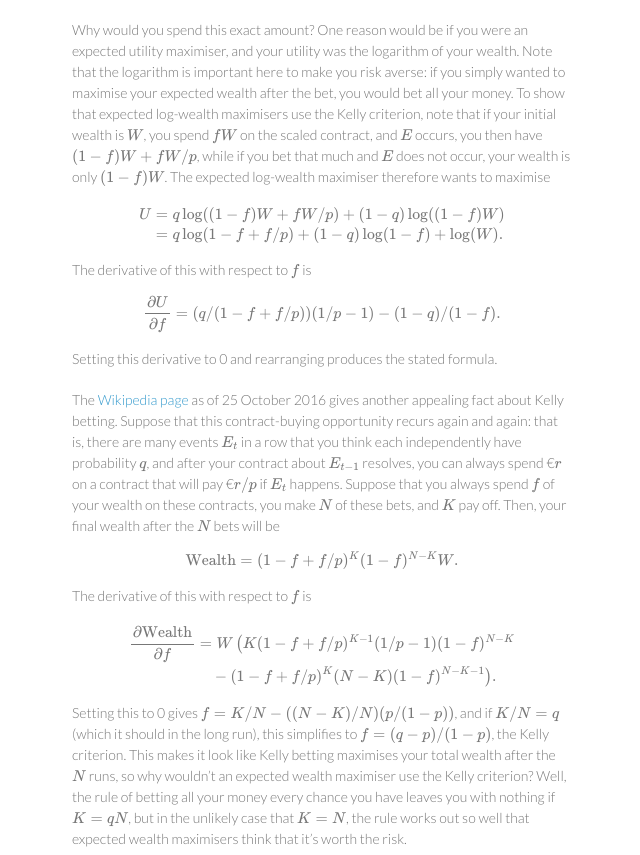
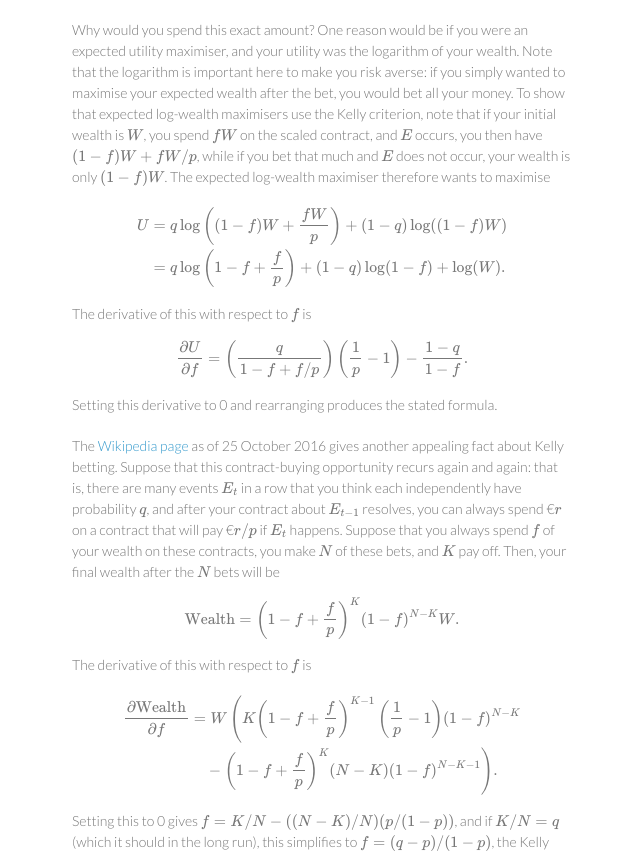
Before and after one commit to dfilan/dfilan.github.io, a Jekyll site: the page built from _posts/2016-11-18-kelly.md, in a window 1280 px wide and 1400 px high. Shown: the part 433-1288 px from the top of the window, without its empty margins (498-1138 px from the left). Built offline with Jekyll 4.4.1, drawn with Linux system fonts in a browser that asks for light colours; formulas are drawn with MathJax 3; some of the changed text lies outside the part shown.

Commit message:
more typesetting

```diff
--- a/_posts/2016-11-18-kelly.md
+++ b/_posts/2016-11-18-kelly.md
@@ -10,17 +10,17 @@ The Kelly criterion for betting tells you how much to wager when someone offers
 
 Why would you spend this exact amount? One reason would be if you were an expected utility maximiser, and your utility was the logarithm of your wealth. Note that the logarithm is important here to make you risk averse: if you simply wanted to maximise your expected wealth after the bet, you would bet all your money. To show that expected log-wealth maximisers use the Kelly criterion, note that if your initial wealth is $$W$$, you spend $$fW$$ on the scaled contract, and $$E$$ occurs, you then have $$(1-f)W + fW/p$$, while if you bet that much and $$E$$ does not occur, your wealth is only $$(1-f)W$$. The expected log-wealth maximiser therefore wants to maximise
 
-$$\begin{align} U &= q\log ((1-f)W + fW/p) + (1-q) \log ((1-f)W) \\ &= q \log(1 - f + f/p) + (1-q) \log (1-f) + \log (W)\text{.} \end{align}$$
+$$\begin{align} U &= q\log \left( (1-f)W + \frac{fW}{p} \right) + (1-q) \log ((1-f)W) \\ &= q \log \left(1 - f + \frac{f}{p} \right) + (1-q) \log (1-f) + \log (W)\text{.} \end{align}$$
 
 The derivative of this with respect to $$f$$ is
-$^$\frac{\partial U}{\partial f} = (q/(1-f + f/p))(1/p - 1) - (1-q)/(1-f)\text{.}$^$
+$^$\frac{\partial U}{\partial f} = \left( \frac{q}{1-f + f/p} \right) \left( \frac{1}{p} - 1 \right) - \frac{1-q}{1-f}\text{.}$^$
 Setting this derivative to 0 and rearranging produces the stated formula.
 
 The [Wikipedia page](https://en.wikipedia.org/w/index.php?title=Kelly_criterion&oldid=742759833#Proof) as of 25 October 2016 gives another appealing fact about Kelly betting. Suppose that this contract-buying opportunity recurs again and again: that is, there are many events $$E_t$$ in a row that you think each independently have probability $$q$$, and after your contract about $$E_{t-1}$$ resolves, you can always spend €$$r$$ on a contract that will pay €$$r/p$$ if $$E_t$$ happens. Suppose that you always spend $$f$$ of your wealth on these contracts, you make $$N$$ of these bets, and $$K$$ pay off. Then, your final wealth after the $$N$$ bets will be
-$^$\text{Wealth} = (1-f+f/p)^K (1-f)^{N-K} W \text{.}$^$
+$^$\text{Wealth} = \left(1-f+\frac{f}{p} \right)^K (1-f)^{N-K} W \text{.}$^$
 The derivative of this with respect to $$f$$ is
 
-$$\begin{align} \frac{\partial \text{Wealth}}{\partial f} &= W\left( K(1-f+f/p)^{K-1}(1/p - 1)(1-f)^{N-K} \right. \\ &\quad \left. {} - (1-f+f/p)^K (N-K)(1-f)^{N-K-1}\right) \text{.} \end{align}$$
+$$\begin{align} \frac{\partial \text{Wealth}}{\partial f} &= W\left( K \left(1-f+ \frac{f}{p} \right)^{K-1} \left(\frac{1}{p} - 1 \right)(1-f)^{N-K} \right. \\ &\quad \left. {} - \left(1-f+ \frac{f}{p} \right)^K (N-K)(1-f)^{N-K-1}\right) \text{.} \end{align}$$
 
 Setting this to 0 gives $$f = K/N - ((N-K)/N)(p/(1-p))$$, and if $$K/N = q$$ (which it should in the long run), this simplifies to $$f = (q-p)/(1-p)$$, the Kelly criterion. This makes it look like Kelly betting maximises your total wealth after the $$N$$ runs, so why wouldn't an expected wealth maximiser use the Kelly criterion? Well, the rule of betting all your money every chance you have leaves you with nothing if $$K = qN$$, but in the unlikely case that $$K = N$$, the rule works out so well that expected wealth maximisers think that it's worth the risk.
 
@@ -37,14 +37,14 @@ We should also clarify our assumptions about the traders. The participants are l
 Now that we know the market setup, we can derive the purchasing behaviour of the participants for a given market price. We will index market participants by $$i$$ and outcomes by $$j$$. We write $$p^m_j$$ for the market price of the contract that pays €1 if outcome $$j$$ occurs, $$p^i_j$$ for the probability that participant $$i$$ assigns to outcome $$j$$, and $$W^i$$ for the initial wealth of participant $$i$$.
 
 First of all, without loss of generality, we can assume that participant $$i$$ spends all of their wealth on contracts. This is because if they spend some money on all contracts, they are guaranteed some payoff, just as if they had saved some money. We can therefore write the amount that participant $$i$$ spends on contracts for outcome $$j$$ as $$W^i q^i_j$$, under the condition that $$\sum_j q^i_j = 1$$. Then, if outcome $$j$$ occurs, their posterior wealth will be $$W^i q^i_j / p^m_j$$. We can use the method of Lagrange multipliers to determine how much participant $$i$$ will bet on each outcome, by maximising
-$^$L(q^i, \lambda) = \sum_j p^i_j \log (W^i q^i_j / p^m_j) - \lambda ( \sum_j q^i_j - 1)\text{.}$^$
+$^$L(q^i, \lambda) = \sum_j p^i_j \log \left(\frac{W^i q^i_j}{p^m_j}\right) - \lambda \left( \sum_j q^i_j - 1\right)\text{.}$^$
 Taking partial derivatives,
 
-$$\begin{align}\partial L/\partial q^i_j &= p^i_j/q^i_j - \lambda \\ &= 0\text{,}\end{align}$$
+$$\begin{align}\frac{\partial L}{\partial q^i_j} &= \frac{p^i_j}{q^i_j} - \lambda \\ &= 0\text{,}\end{align}$$
 
 so $$q^i_j = p^i_j / \lambda$$, and
 
-$$\begin{align}\partial L/\partial \lambda &= \sum_j q^i_j - 1 \\ & = 0\text{,}\end{align}$$
+$$\begin{align}\frac{\partial L}{\partial \lambda} &= \sum_j q^i_j - 1 \\ & = 0\text{,}\end{align}$$
 
 so $$\lambda^{-1} \sum_j p^i_j = 1$$, so $$\lambda = 1$$. Therefore, regardless of the market prices, participant $$i$$ will spend $$W^i p^i_j$$ on contracts for outcome $$j$$. You might notice that this looks different to the previous section -- this is because previously our bettor could only bet on one outcome, as opposed to betting on both.
 
@@ -52,6 +52,6 @@ Next, we can generalise to the case where the market participants save some amou
 
 Suppose trader $$i$$ saves $$W^i s^i$$ and spends $$W^i q^i_j$$ on contracts for each outcome $$j$$. Here, we allow $$q^i_j$$ to be negative - this means that $$i$$ will sell another trader $$-W^i q^i_j$$ worth of contracts, and will supply that trader with $$-W^i q^i_j/p^m_j$$ if outcome $$j$$ occurs. We now demand that $$s^i + \sum_j q^i_j = 1$$ for $$s_i$$ to make sense. Now, if outcome $$j$$ occurs, trader $$i$$'s wealth will be $$W^i(s^i + q^i_j/p^m_j)$$ -- if $$q^i_j > 0$$ then the trader makes money off their contracts in outcome $$j$$, and if $$q^i_j < 0$$ then the trader pays their dues to the holder of the contract in outcome $$j$$ they sold. We'd like this to be equal to $$W^i p^i_j/p^m_j$$, so that the trader's wealth is the same as if they had saved all their money. This happens if $$s^i + q^i_j/p^m_j = p^i_j/p^m_j$$, i.e. $$q^i_j = p^i_j - s^i p^m_j$$.
 
-Now that we have the behaviour of each trader for a fixed market price, we can derive the equilibrium prices of the market. At equilibrium, supply should be equal to demand, meaning that there are as many contracts being bought as being sold: for all $$j$$, $$\sum_i W^i q^i_j = 0$$. This implies that $$\sum_i W^i (p^i_j - s^i p^m_j) = 0$$, or $$p^m_j = (\sum_i W^i p^i_j)/(\sum_i W^i s^i)$$. It must also be the case that $$\sum_j p^m_j = 1$$, since otherwise the agents could arbitrage, putting pressure on the prices to satisfy $$\sum_j p^m_j = 1$$. This means that $$\sum_j (\sum_i W^i p^i_j)/(\sum_i W^i s^i) = 1$$, implying that $$\sum_i W^i = \sum_i W^i s^i$$ and $$p^m_j = \sum_i W^i p^i_j / (\sum_i W^i)$$.
+Now that we have the behaviour of each trader for a fixed market price, we can derive the equilibrium prices of the market. At equilibrium, supply should be equal to demand, meaning that there are as many contracts being bought as being sold: for all $$j$$, $$\sum_i W^i q^i_j = 0$$. This implies that $$\sum_i W^i (p^i_j - s^i p^m_j) = 0$$, or $$p^m_j = \left( \sum_i W^i p^i_j \right)/\left( \sum_i W^i s^i \right)$$. It must also be the case that $$\sum_j p^m_j = 1$$, since otherwise the agents could arbitrage, putting pressure on the prices to satisfy $$\sum_j p^m_j = 1$$. This means that $$\sum_j \left(\sum_i W^i p^i_j\right)/\left(\sum_i W^i s^i\right) = 1$$, implying that $$\sum_i W^i = \sum_i W^i s^i$$ and $$p^m_j = \sum_i W^i p^i_j / \left(\sum_i W^i\right)$$.
 
-Note the significance of this price: it's as if we have a Bayesian mixture where each trader corresponds to a hypothesis, our prior in hypothesis $$i$$ is $$h^i = W^i / (\sum_i W^i)$$, and the market price is the Bayesian mixture probability $$\sum_i h^i p^i_j$$. How much wealth does the participant/hypothesis have after we know the outcome? Exactly $$W_i p^i_j (\sum_i W^i) / (\sum_i W^i p^i_j) = (\sum_i W_i) h^i p^i_j / (\sum_i h^i p^i_j)$$, proportional to the posterior probability of that hypothesis. Our market has done an excellent job of replicating a Bayesian mixture!
+Note the significance of this price: it's as if we have a Bayesian mixture where each trader corresponds to a hypothesis, our prior in hypothesis $$i$$ is $$h^i = W^i / \left(\sum_i W^i\right)$$, and the market price is the Bayesian mixture probability $$\sum_i h^i p^i_j$$. How much wealth does the participant/hypothesis have after we know the outcome? Exactly $$W_i p^i_j \left(\sum_i W^i\right) / \left(\sum_i W^i p^i_j\right) = \left(\sum_i W_i\right) h^i p^i_j / \left(\sum_i h^i p^i_j\right)$$, proportional to the posterior probability of that hypothesis. Our market has done an excellent job of replicating a Bayesian mixture!
```
Also changed, not shown: 1 other file.
